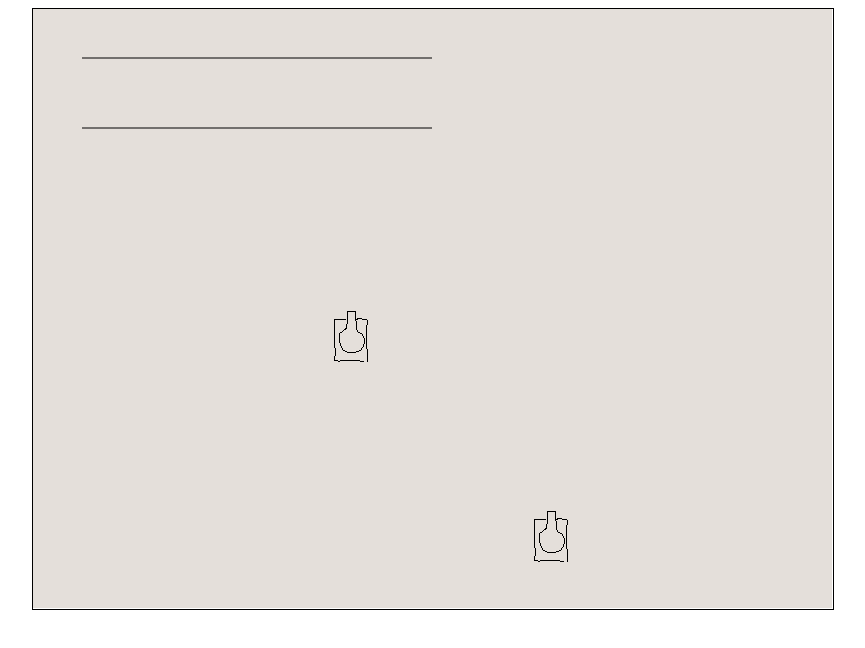
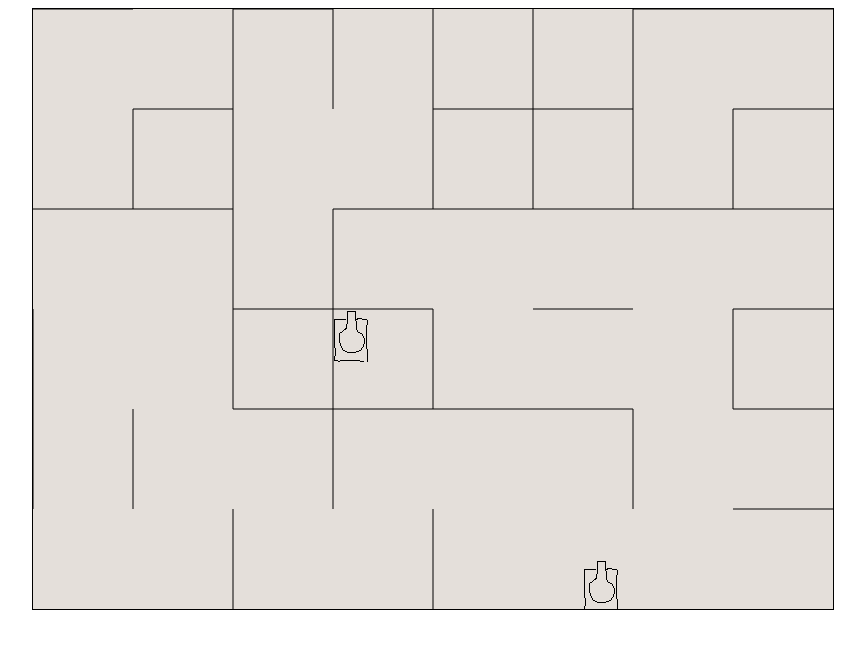
Before and after one commit to Wlczak/go-tanks, a website with bundled scripts: page game/index.html in a window 1280 px wide. Shown: the whole page, without its empty margins (208-1073 px from the left). Built offline with nearby package versions, Linux system fonts and the light colour scheme.

Commit message:
statistics based map generation

```diff
--- a/game/index.html
+++ b/game/index.html
@@ -11,10 +11,10 @@
 <body>
     <div style="display: flex; justify-content: center; align-items: center;">
         <div style="position: relative; width: 800px; height: 600px;">
-            <canvas id="background" width="800" height="600"
-                style="position: absolute; top: 0; left: 0; z-index: 0; max-width: 100%; height: auto;"></canvas>
             <canvas id="foreground" width="800" height="600"
                 style="position: absolute; top: 0; left: 0; z-index: 1; border: 1px solid black; max-width: 100%; height: auto;"></canvas>
+            <canvas id="background" width="800" height="600"
+                style="position: absolute; top: 0; left: 0; z-index: 0; border: 1px solid black; max-width: 100%; height: auto;"></canvas>
         </div>
     </div>
 
--- a/game/src/main.ts
+++ b/game/src/main.ts
@@ -50,16 +50,33 @@ class Game {
         buffer.height = 600;
         this.buffer = buffer.getContext("2d") as CanvasRenderingContext2D;
 
-        this.ObjectCTX.registerPlayer(500, 500, "1", "Player 1", true);
+        this.ObjectCTX.registerPlayer(550, 550, "1", "Player 1", true);
         this.ObjectCTX.registerPlayer(300, 300, "2", "Player 2", false);
 
-        this.ObjectCTX.registerWall(50, 50, 400, 50);
-        this.ObjectCTX.registerWall(50, 120, 400, 120);
+        // this.ObjectCTX.registerWall(50, 50, 400, 50);
+        // this.ObjectCTX.registerWall(50, 120, 400, 120);
 
         this.Controlls = new Controlls();
 
+        this.generateWalls();
         this.renderBackground();
         requestAnimationFrame(this.loop.bind(this));
+    }
+
+    private generateWalls() {
+        const blockWidth = 100;
+        const blockHeight = 100;
+        const propability = 50 / 100;
+        for (let x = 0; x < this.ObjectCTX.borderX; x += blockWidth) {
+            for (let y = 0; y < this.ObjectCTX.borderY; y += blockHeight) {
+                if (Math.random() < propability) {
+                    this.ObjectCTX.registerWall(x, y, x + blockWidth, y);
+                }
+                if (Math.random() < propability) {
+                    this.ObjectCTX.registerWall(x, y, x, y + blockHeight);
+                }
+            }
+        }
     }
 
     private loop(currentTime: number) {
--- a/game/src/object_context.ts
+++ b/game/src/object_context.ts
@@ -5,8 +5,8 @@ export class ObjectContext {
     public Players: Player[] = [];
     public Walls: Wall[] = [];
 
-    private borderX: number;
-    private borderY: number;
+    public borderX: number;
+    public borderY: number;
 
     private objectIdCounter = 0;
 
```
